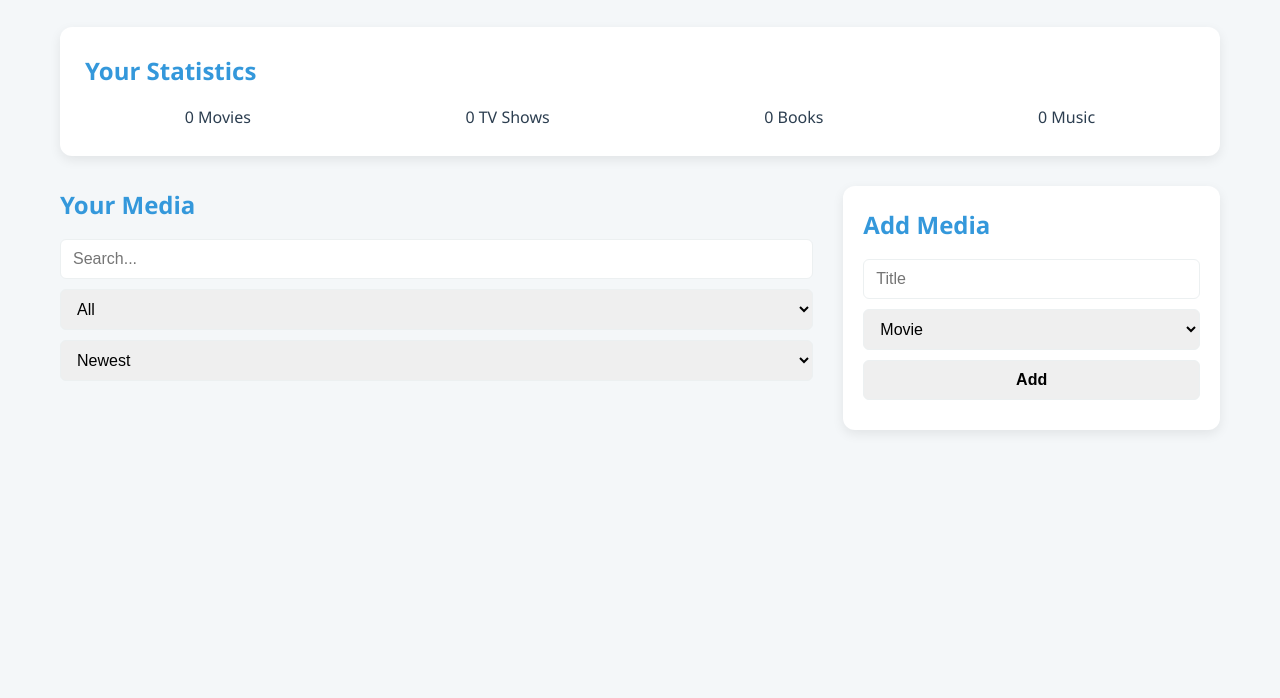
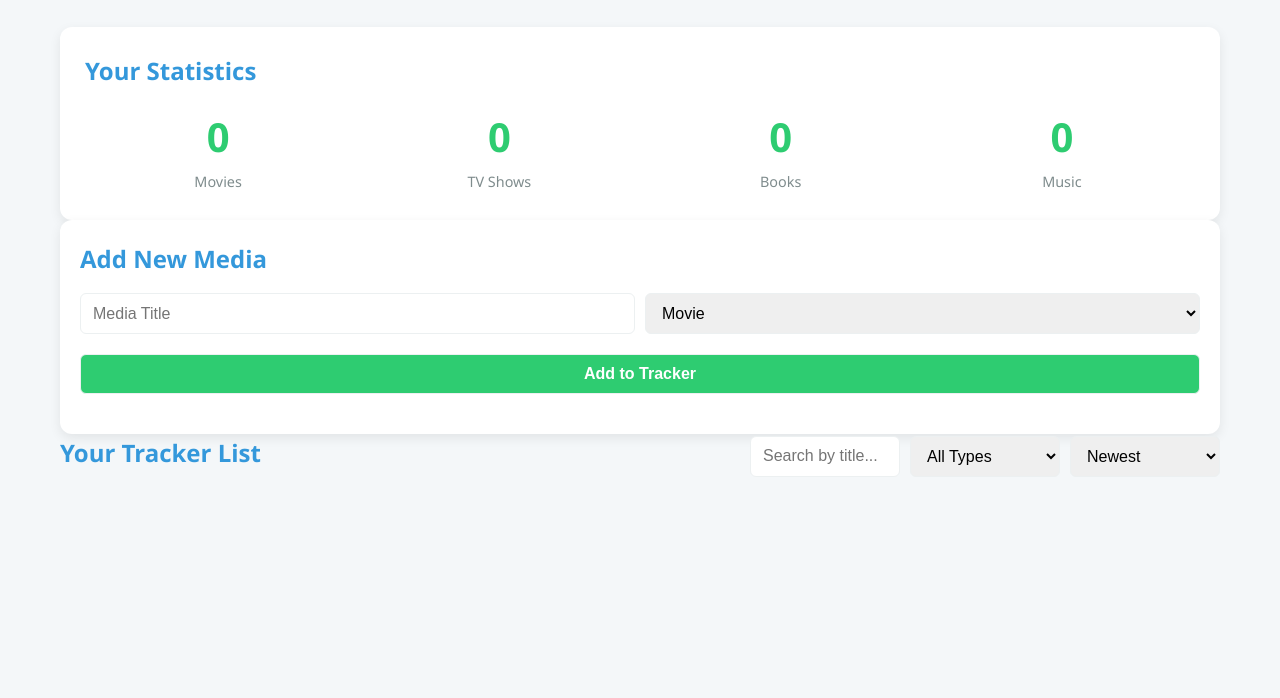
Before and after one commit to MakChay/Personal-Media-Tracker, a website with bundled scripts: page dashboard.html in a window 1280 px wide. Shown: the part 102-800 px from the top of the page. Built offline with nearby package versions, Linux system fonts and the light colour scheme; no server answers.

Commit message:
Loading issue

```diff
--- a/dashboard.html
+++ b/dashboard.html
@@ -8,58 +8,77 @@
 </head>
 <body>
 <div class="container">
+  <!-- Header -->
   <header class="dashboard-header">
     <h1>🎬 Personal Media Tracker</h1>
     <div class="header-actions">
       <p id="welcomeMessage">Welcome!</p>
-      <button id="themeToggle">🌙 Dark Mode</button>
-      <button id="logoutBtn">Logout</button>
+      <button id="themeToggle" class="btn-secondary">🌙 Dark Mode</button>
+      <button id="logoutBtn" class="btn-primary">Logout</button>
     </div>
   </header>
 
-  <main class="dashboard-grid">
+  <!-- Stats -->
   <section class="stats-panel card">
     <h2>Your Statistics</h2>
     <div class="stat-items">
-        <div><span id="totalMovies">0</span> Movies</div>
-        <div><span id="totalTVShows">0</span> TV Shows</div>
-        <div><span id="totalBooks">0</span> Books</div>
-        <div><span id="totalMusic">0</span> Music</div>
+      <div class="stat-item">
+        <span class="stat-value" id="totalMovies">0</span>
+        <span class="stat-label">Movies</span>
+      </div>
+      <div class="stat-item">
+        <span class="stat-value" id="totalTVShows">0</span>
+        <span class="stat-label">TV Shows</span>
+      </div>
+      <div class="stat-item">
+        <span class="stat-value" id="totalBooks">0</span>
+        <span class="stat-label">Books</span>
+      </div>
+      <div class="stat-item">
+        <span class="stat-value" id="totalMusic">0</span>
+        <span class="stat-label">Music</span>
+      </div>
     </div>
   </section>
 
+  <!-- Add Media -->
   <section class="add-media card">
-      <h2>Add Media</h2>
-      <form id="mediaForm">
-        <input type="text" id="title" placeholder="Title" required>
+    <h2>Add New Media</h2>
+    <form id="mediaForm" class="input-grid">
+      <input type="text" id="title" placeholder="Media Title" required>
       <select id="type">
-          <option>Movie</option>
-          <option>TV Show</option>
-          <option>Book</option>
-          <option>Music</option>
+        <option value="Movie">Movie</option>
+        <option value="TV Show">TV Show</option>
+        <option value="Book">Book</option>
+        <option value="Music">Music</option>
       </select>
-        <button type="submit">Add</button>
+      <button type="submit" class="btn-full-width">Add to Tracker</button>
+      <p id="mediaStatus" class="status-message"></p>
     </form>
   </section>
 
+  <!-- Media List -->
   <section class="media-section">
-      <h2>Your Media</h2>
-      <input type="text" id="search" placeholder="Search...">
+    <div class="controls-bar">
+      <h2>Your Tracker List</h2>
+      <div class="controls-group">
+        <input type="text" id="search" placeholder="Search by title...">
         <select id="filter">
-        <option>All</option>
-        <option>Movie</option>
-        <option>TV Show</option>
-        <option>Book</option>
-        <option>Music</option>
+          <option value="All">All Types</option>
+          <option value="Movie">Movie</option>
+          <option value="TV Show">TV Show</option>
+          <option value="Book">Book</option>
+          <option value="Music">Music</option>
         </select>
         <select id="sort">
           <option value="newest">Newest</option>
           <option value="oldest">Oldest</option>
           <option value="highest">Highest Rating</option>
         </select>
-      <div id="mediaList"></div>
+      </div>
+    </div>
+    <ul class="media-list-grid" id="mediaList"></ul>
   </section>
-  </main>
 </div>
 
 <script type="module" src="app.js"></script>
```
Also changed, not shown: index.html (+26 -10 lines), signup.html (+26 -10 lines). Lines whose indentation alone changed are shown as unchanged.
